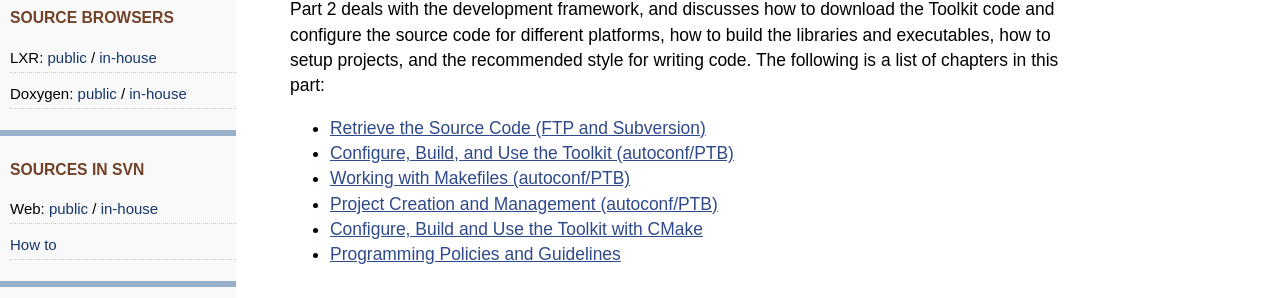
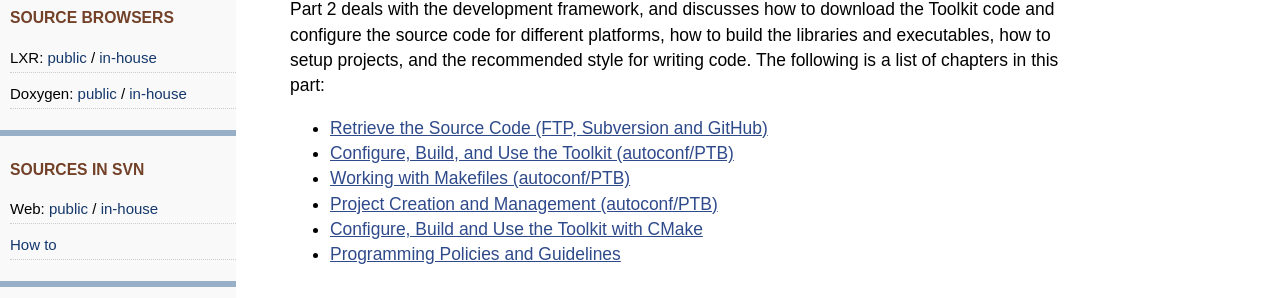
Before and after one commit to ncbi/cxx-toolkit, a Jekyll site: the page built from pages/part2.md, in a window 1280 px wide, cut to the strip 185-483 px from the top of the page. Built offline with Jekyll 4.4.1, drawn with Linux system fonts in a browser that asks for light colours.

Commit message:
Title updated

```diff
--- a/pages/part2.md
+++ b/pages/part2.md
@@ -10,7 +10,7 @@ nav: pages/part2
 
 Part 2 deals with the development framework, and discusses how to download the Toolkit code and configure the source code for different platforms, how to build the libraries and executables, how to setup projects, and the recommended style for writing code. The following is a list of chapters in this part:
 
--   [Retrieve the Source Code (FTP and Subversion)](ch_getcode_svn.html)
+-   [Retrieve the Source Code (FTP, Subversion and GitHub)](ch_getcode_svn.html)
 -   [Configure, Build, and Use the Toolkit (autoconf/PTB) ](ch_config.html)
 -   [Working with Makefiles (autoconf/PTB) ](ch_build.html)
 -   [Project Creation and Management (autoconf/PTB) ](ch_proj.html)
```
